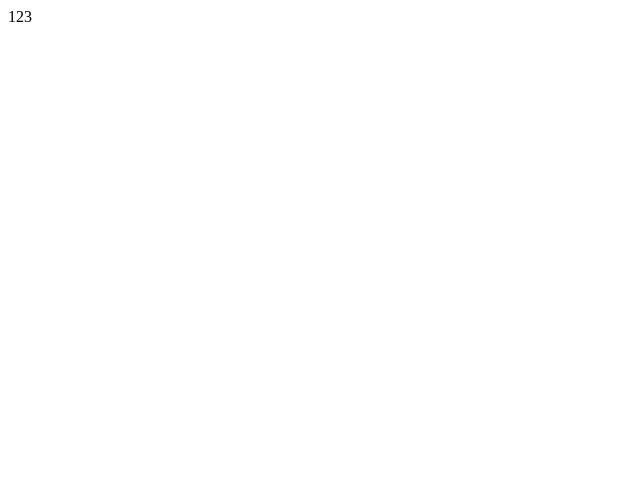
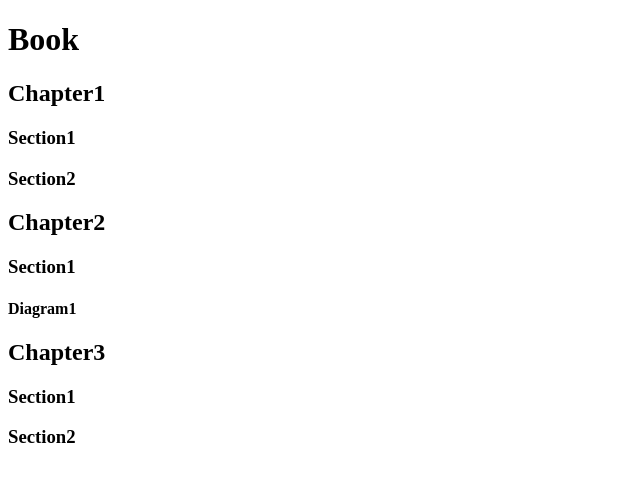
Before and after one commit to caijinghong1468/L-Front, a plain HTML site: page index.html in a window 1280 px wide. Shown: the whole page, without its empty margins (0-640 px from the left). Drawn offline with Linux system fonts and the light colour scheme.

Commit message:
head element

```diff
--- a/index.html
+++ b/index.html
@@ -3,9 +3,18 @@
 <head>
     <meta charset="UTF-8">
     <meta name="viewport" content="width=device-width, initial-scale=1.0">
-    <title>123</title>
+    <title>Heading Element</title>
 </head>
 <body>
-    123
+    <h1>Book</h1>
+        <h2>Chapter1</h2>
+            <h3>Section1</h3>
+            <h3>Section2</h3>
+        <h2>Chapter2</h2>
+            <h3>Section1</h3>
+                <h4>Diagram1</h4>
+        <h2>Chapter3</h2>
+            <h3>Section1</h3>
+            <h3>Section2</h3>
 </body>
 </html>
```
